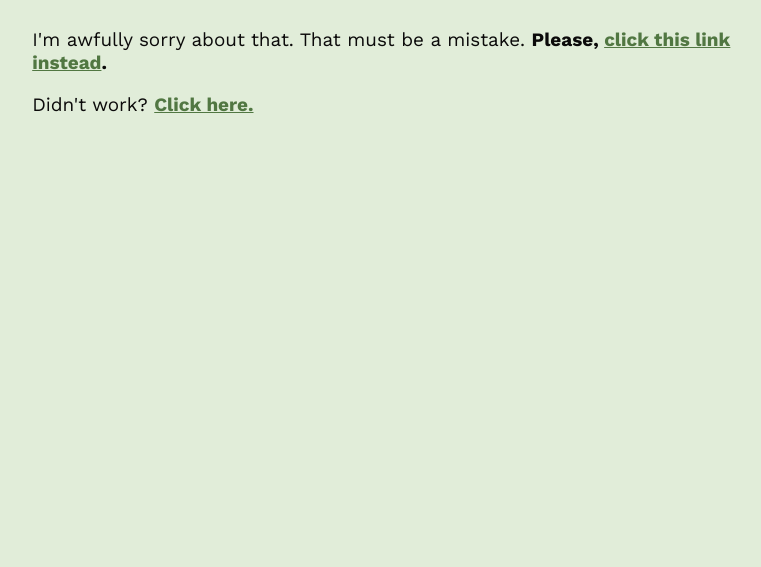
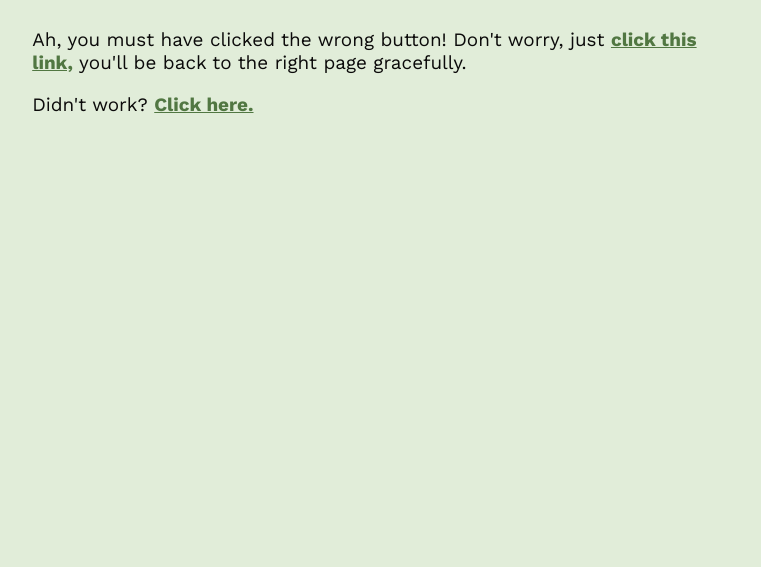
Before and after one commit to liimee/site, an Eleventy site: page needhelp/index.md in a window 1280 px wide. Shown: the part 233-800 px from the top of the page, without its empty margins (255-1016 px from the left). Built offline with nearby package versions, Linux system fonts and the light colour scheme; Eleventy itself is replaced by a stand-in of ours; files that its build step writes are made by us from their sources; what eleventy-plugin-automatic-noopener would draw is missing.

Commit message:
heheheheh

```diff
--- a/needhelp/index.md
+++ b/needhelp/index.md
@@ -5,6 +5,6 @@ title: need help?
 
 # Need help navigating the previous site?
 
-I'm awfully sorry about that. That must be a mistake. **Please, [click this link instead](https://electo.gq/frontpage).**
+Ah, you must have clicked the wrong button! Don't worry, just **[click this link,](https://electo.gq/frontpage)** you'll be back to the right page gracefully.
 
 Didn't work? **[Click here.](/needhelp/morehelp)**
```
Also changed, not shown: needhelp/morehelp.html (+4 -0 lines).
